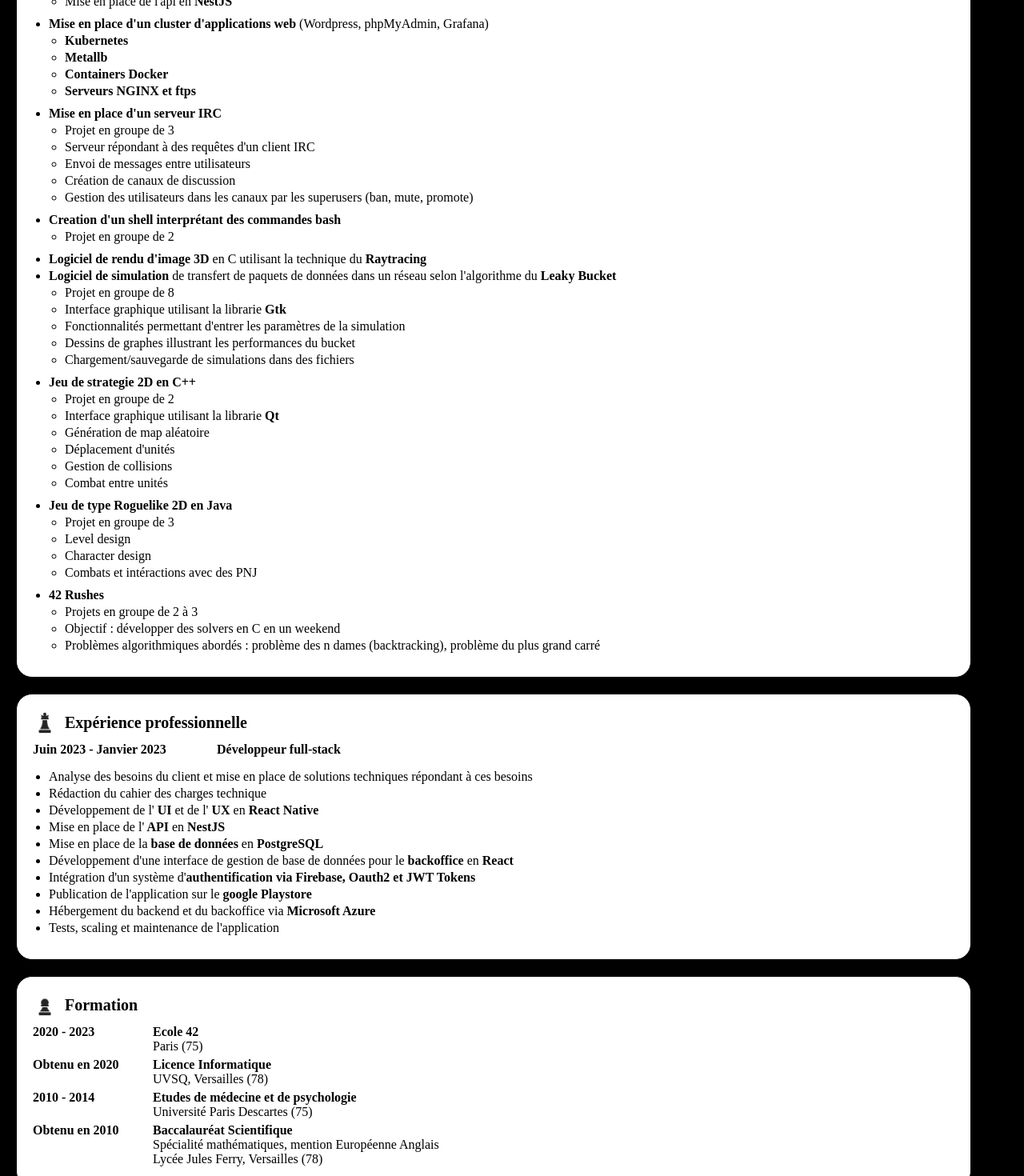
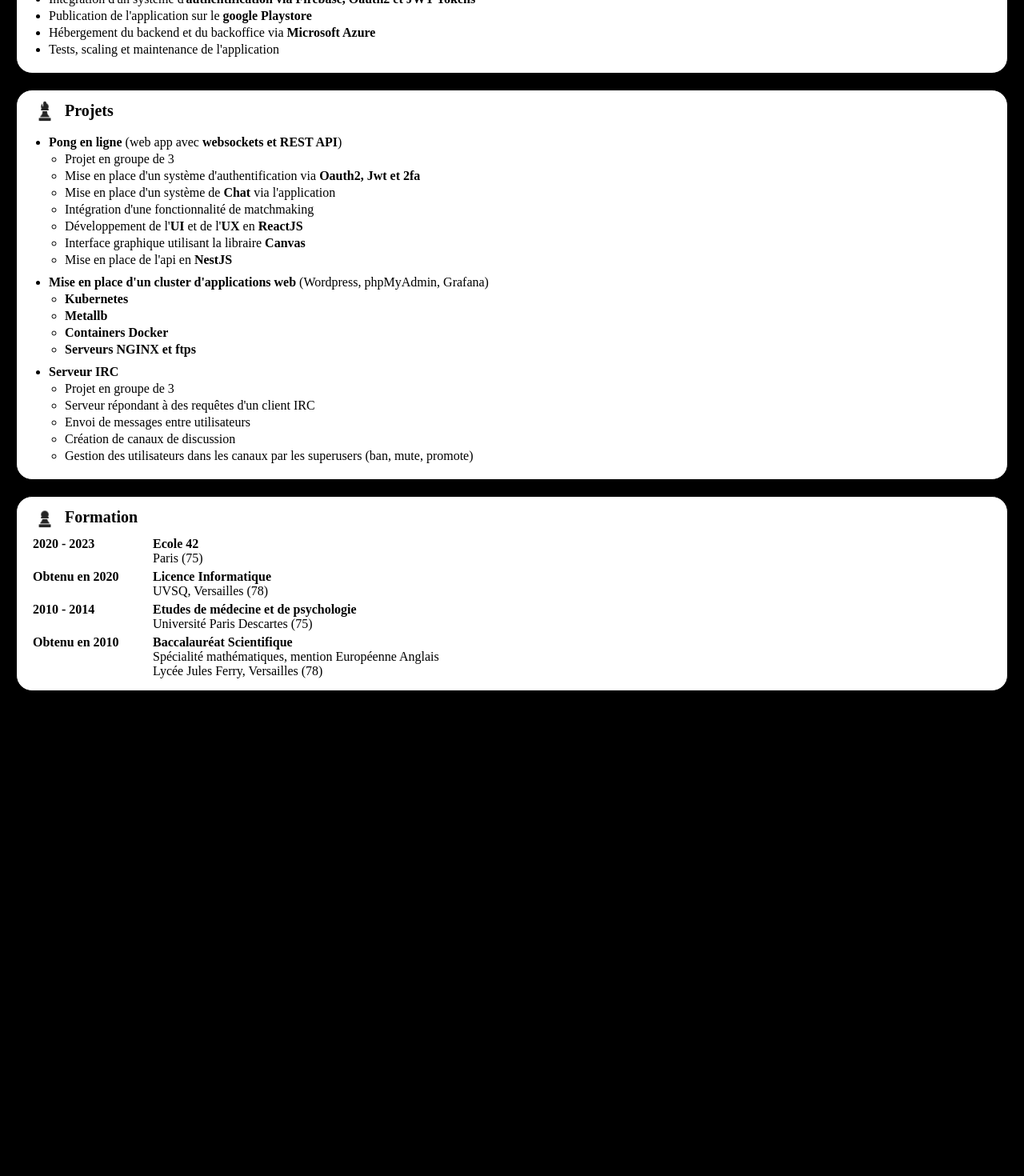
Before and after one commit to DenisChh/cv, a React (Create React App) app: page / in a window 1280 px wide. Shown: the part 1100-2570 px from the top of the page at 80% size. After the commit the page ends 1984 px from the top, so only its background shows below. Built offline with nearby package versions, Linux system fonts and the light colour scheme.

Commit message:
cv 2 pages

```diff
--- a/src/App.css
+++ b/src/App.css
@@ -14,11 +14,9 @@ body {
   font-size: 16px;
 }
 
-.Pages {
-}
+.Pages {}
 
-#FirstPage {
-}
+#FirstPage {}
 
 .Profile {
   display: flex;
@@ -40,6 +38,7 @@ body {
 #Profile {
   width: 60%;
   height: 100%;
+  padding: 20px;
 }
 
 .Main {
@@ -57,8 +56,19 @@ body {
   width: 35%;
 }
 
+#Contact {
+  padding: 20px;
+}
+
+#Hobbies {
+  padding: 20px;
+}
+
+#Languages {
+  padding: 20px;
+}
+
 .Contact {
-
 }
 
 .ContactEntry {
@@ -67,6 +77,7 @@ body {
 
 #Skills {
   width: 60%;
+  padding: 20px;
 }
 
 .Name {
@@ -78,30 +89,24 @@ body {
 .Section {
   border: 1px solid black;
   border-radius: 20px;
-  padding: 20px;
+  padding: 10px 20px 10px 20px;
   background-color: white;
 }
 
-#SecondPage {
-}
+#SecondPage {}
 
 #Projects {
-  width: 90%;
   margin: 20px;
 }
 
-#ThirdPage {
-  width: 90%;
+#ThirdPage {}
+
+#Xp {
   margin: 20px;
 }
 
-#Xp {
-  width: 100%;
-  margin-bottom: 20px;
-}
-
 #Formation {
-  width: 100%;
+  margin: 20px;
 }
 
 .FormationEntry {
--- a/src/App.js
+++ b/src/App.js
@@ -5,9 +5,10 @@ import Interets from './components/Interets';
 import Languages from './components/Languages';
 import Profil from './components/Profil';
 import Experience from './components/Experience';
-import Projets from './components/Projets';
+import ProjetsGroupe from './components/ProjetsGroupe';
 import Competences from './components/Competences';
 import Formation from './components/Formation';
+import ProjetsSolo from './components/ProjetsSolo';
 
 function App() {
   return (
@@ -24,12 +25,13 @@ function App() {
         </div >
       </div>
       <div className="Pages" id="SecondPage">
-          <Projets />
+        <Experience />
+        <ProjetsGroupe />
+        <Formation />
       </div>
+      {/*
       <div className="Pages" id="ThirdPage">
-          <Experience />
-          <Formation />
-      </div>
+  </div> */}
     </div >
   );
 }
--- a/src/components/Contact.js
+++ b/src/components/Contact.js
@@ -5,7 +5,7 @@ import { FaEnvelope } from "react-icons/fa";
 
 const Contact = () => {
     return (
-        <div className="Section">
+        <div className="Section" id="Contact">
             <div className="Header">
                 <img src={pawn} width={30} height={30} alt="pawn" />
                 <div>
--- a/src/components/Interets.js
+++ b/src/components/Interets.js
@@ -2,7 +2,7 @@ import pawn from '../assets/pawn.png';
 
 const Interets = () => {
     return (
-        <div className="Section">
+        <div className="Section" id="Hobbies">
         <div className="Header">
           <img src={pawn} width={30} height={30} alt="pawn" />
           <div>
--- a/src/components/Languages.js
+++ b/src/components/Languages.js
@@ -2,7 +2,7 @@ import pawn from '../assets/pawn.png';
 
 const Languages = () => {
     return (
-        <div className="Section">
+        <div className="Section" id="Languages">
             <div className="Header">
                 <img src={pawn} width={30} height={30} alt="pawn" />
                 <div> Languages </div>
--- a/src/components/Projets.js
+++ b/src/components/ProjetsGroupe.js
@@ -1,6 +1,6 @@
 import bishop from '../assets/bishop.png';
 
-const Projets = () => {
+const ProjetsGroupe = () => {
     return (
         <div className="Section" id="Projects">
             <div className="Header">
@@ -52,7 +52,7 @@ const Projets = () => {
                     </li>
                 </ul>
                 <li className="bold">
-                    Mise en place d'un serveur IRC
+                    Serveur IRC
                 </li>
                 <ul>
                     <li>
@@ -71,17 +71,14 @@ const Projets = () => {
                         Gestion des utilisateurs dans les canaux par les superusers (ban, mute, promote)
                     </li>
                 </ul>
-                <li className="bold">
-                    Creation d'un shell interprétant des commandes bash
-                </li>
+                {/*<li className="bold">
+                    Shell interprétant des commandes bash
+    </li>
                 <ul>
                     <li>
                         Projet en groupe de 2
                     </li>
-                </ul>
-                <li>
-                    <span className="bold">Logiciel de rendu d'image 3D </span>en C utilisant la technique du <span className="bold">Raytracing</span>
-                </li>
+    </ul>
                 <li>
                     <span className="bold">Logiciel de simulation </span> de transfert de paquets de données dans un réseau selon l'algorithme du <span className="bold">Leaky Bucket</span>
                 </li>
@@ -155,10 +152,10 @@ const Projets = () => {
                     <li>
                         Problèmes algorithmiques abordés : problème des n dames (backtracking), problème du plus grand carré
                     </li>
-                </ul>
+    </ul>*/}
             </ul>
         </div>
     )
 }
 
-export default Projets;
+export default ProjetsGroupe;
--- /dev/null
+++ b/src/components/ProjetsSolo.js
@@ -0,0 +1,36 @@
+import bishop from '../assets/bishop.png';
+
+const ProjetsSolo = () => {
+    return (
+        <div className="Section" id="Projects">
+            <div className="Header">
+                <img src={bishop} width={30} height={30} alt="pawn" />
+                Projets solo
+            </div>
+            <ul>
+                <li>
+                    <span className="bold">Mise en place d'un cluster d'applications web </span> (Wordpress, phpMyAdmin, Grafana)
+                </li>
+                <ul>
+                    <li className="bold">
+                        Kubernetes
+                    </li>
+                    <li className="bold">
+                        Metallb
+                    </li>
+                    <li className="bold">
+                        Containers Docker
+                    </li>
+                    <li className="bold">
+                        Serveurs NGINX et ftps
+                    </li>
+                </ul>
+                <li>
+                    <span className="bold">Logiciel de rendu d'image 3D </span>en C utilisant la technique du <span className="bold">Raytracing</span>
+                </li>
+            </ul>
+        </div>
+    )
+}
+
+export default ProjetsSolo;
```
Also changed, not shown: 1 other file (tests, documents, lock files or other folders).
